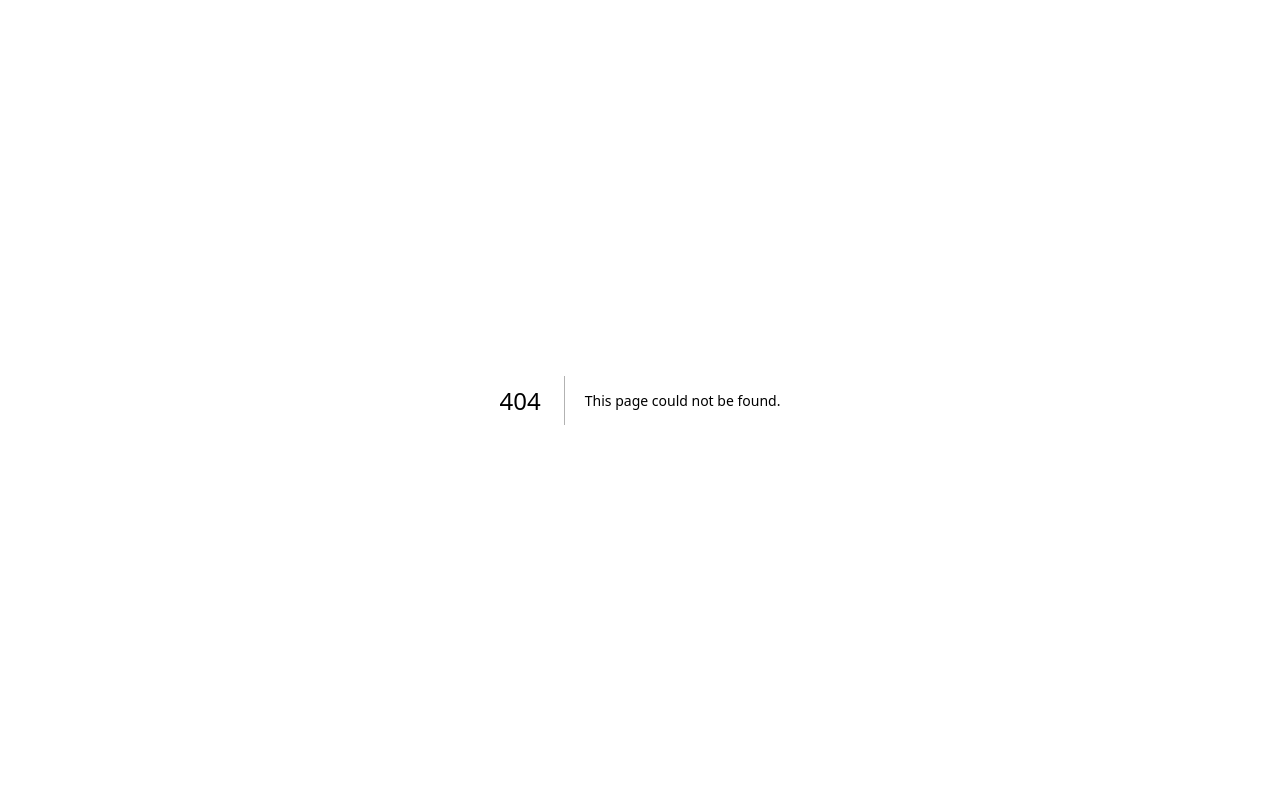
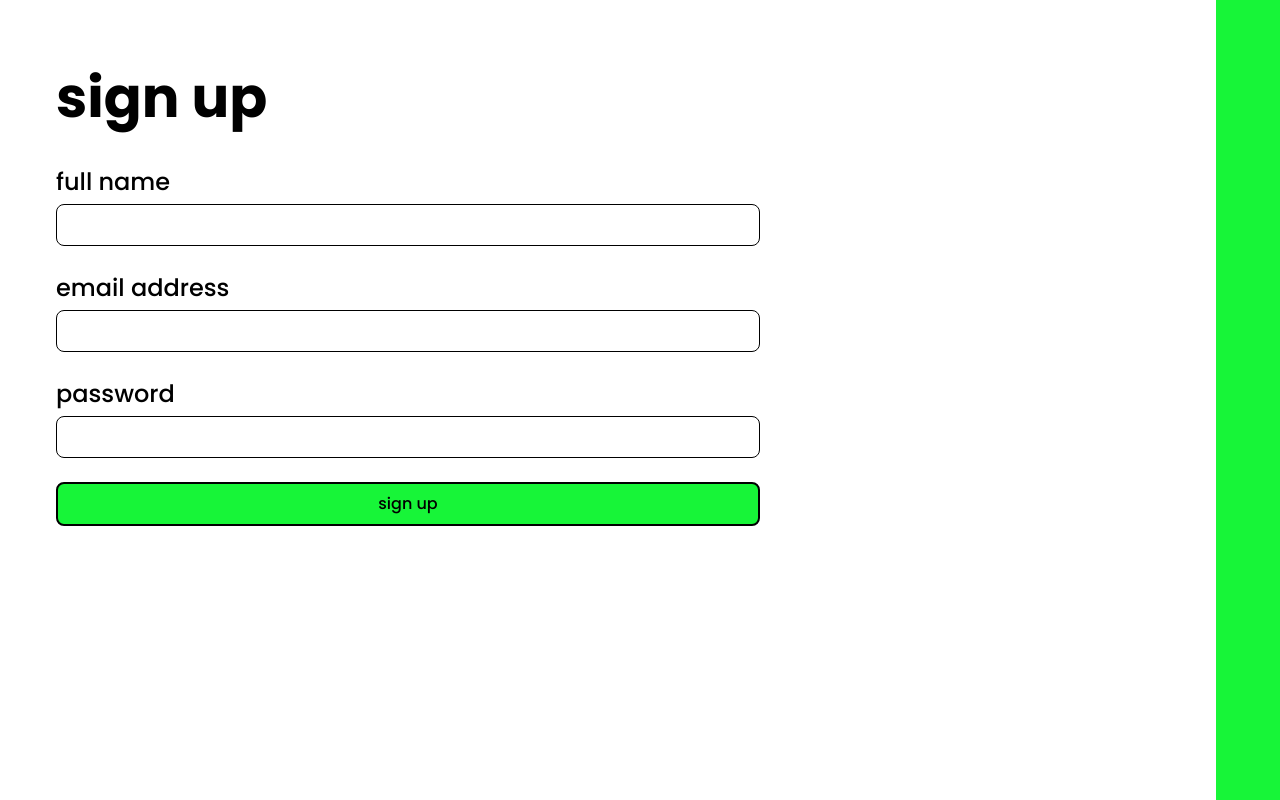
Before and after one commit to nonvegetable/assero, a Next.js app in the folder assero-frontend/: page /signup in a window 1280 px wide. Before the commit this address had no page. Built offline with nearby package versions, Linux system fonts and the light colour scheme.

Commit message:
login and signup pages

```diff
--- /dev/null
+++ b/assero-frontend/src/app/login/page.tsx
@@ -0,0 +1,5 @@
+import LoginPage from "../../pages/loginpage";
+
+export default function Login() {
+  return <LoginPage />;
+}
--- /dev/null
+++ b/assero-frontend/src/app/signup/page.tsx
@@ -0,0 +1,5 @@
+import Signup from "../../pages/signuppage";
+
+export default function SignupPage() {
+    return <Signup />;
+  }
--- /dev/null
+++ b/assero-frontend/src/components/login-signup/login.tsx
@@ -0,0 +1,84 @@
+"use client";
+import React, { useState } from "react";
+
+const Login = () => {
+  const [formData, setFormData] = useState({
+    email: "",
+    password: "",
+  });
+
+  const inputClass =
+    "w-full border border-black rounded-lg p-2 focus:outline-none focus:ring-2 focus:ring-green-500 text-black";
+
+  const handleChange = (e: React.ChangeEvent<HTMLInputElement>) => {
+    const { name, value } = e.target;
+    setFormData({ ...formData, [name]: value });
+  };
+
+  const handleSubmit = (e: React.FormEvent<HTMLFormElement>) => {
+    e.preventDefault();
+    console.log("Login Data:", formData);
+    // Add login API logic here
+  };
+
+  return (
+    <div className="min-h-screen bg-white relative">
+      {/* Green Strip */}
+      <div className="absolute right-0 top-0 h-full w-16 bg-[#17F538]"></div>
+
+      <div className="p-6 pr-20">
+        <form
+          onSubmit={handleSubmit}
+          className="bg-white w-full max-w-3xl p-8 text-black"
+        >
+          <h1 className="text-[3.5rem] font-bold mb-6 text-black">log in</h1>
+
+          <div className="mb-6">
+            <label
+              htmlFor="email"
+              className="block text-[1.5rem] font-medium mb-1 text-black"
+            >
+              email address
+            </label>
+            <input
+              type="email"
+              id="email"
+              name="email"
+              value={formData.email}
+              onChange={handleChange}
+              className={inputClass}
+              required
+            />
+          </div>
+
+          <div className="mb-6">
+            <label
+              htmlFor="password"
+              className="block text-[1.5rem] font-medium mb-1 text-black"
+            >
+              password
+            </label>
+            <input
+              type="password"
+              id="password"
+              name="password"
+              value={formData.password}
+              onChange={handleChange}
+              className={inputClass}
+              required
+            />
+          </div>
+
+          <button
+            type="submit"
+            className="w-full bg-[#17F538] text-black py-2 px-4 rounded-lg font-medium hover:opacity-80 transition duration-300 border-2 border-black"
+          >
+            log in
+          </button>
+        </form>
+      </div>
+    </div>
+  );
+};
+
+export default Login;
--- /dev/null
+++ b/assero-frontend/src/components/login-signup/signup.tsx
@@ -0,0 +1,103 @@
+"use client";
+import React, { useState } from "react";
+
+const Signup = () => {
+  const [formData, setFormData] = useState({
+    name: "",
+    email: "",
+    password: "",
+  });
+
+  const inputClass =
+    "w-full border border-black rounded-lg p-2 focus:outline-none focus:ring-2 focus:ring-green-500 text-black";
+
+  const handleChange = (e: React.ChangeEvent<HTMLInputElement>) => {
+    const { name, value } = e.target;
+    setFormData({ ...formData, [name]: value });
+  };
+
+  const handleSubmit = (e: React.FormEvent<HTMLFormElement>) => {
+    e.preventDefault();
+    console.log("Signup Data:", formData);
+    // Add signup API logic here
+  };
+
+  return (
+    <div className="min-h-screen bg-white relative">
+      {/* Green Strip */}
+      <div className="absolute right-0 top-0 h-full w-16 bg-[#17F538]"></div>
+
+      <div className="p-6 pr-20">
+        <form
+          onSubmit={handleSubmit}
+          className="bg-white w-full max-w-3xl p-8 text-black"
+        >
+          <h1 className="text-[3.5rem] font-bold mb-6 text-black">sign up</h1>
+
+          <div className="mb-6">
+            <label
+              htmlFor="name"
+              className="block text-[1.5rem] font-medium mb-1 text-black"
+            >
+              full name
+            </label>
+            <input
+              type="text"
+              id="name"
+              name="name"
+              value={formData.name}
+              onChange={handleChange}
+              className={inputClass}
+              required
+            />
+          </div>
+
+          <div className="mb-6">
+            <label
+              htmlFor="email"
+              className="block text-[1.5rem] font-medium mb-1 text-black"
+            >
+              email address
+            </label>
+            <input
+              type="email"
+              id="email"
+              name="email"
+              value={formData.email}
+              onChange={handleChange}
+              className={inputClass}
+              required
+            />
+          </div>
+
+          <div className="mb-6">
+            <label
+              htmlFor="password"
+              className="block text-[1.5rem] font-medium mb-1 text-black"
+            >
+              password
+            </label>
+            <input
+              type="password"
+              id="password"
+              name="password"
+              value={formData.password}
+              onChange={handleChange}
+              className={inputClass}
+              required
+            />
+          </div>
+
+          <button
+            type="submit"
+            className="w-full bg-[#17F538] text-black py-2 px-4 rounded-lg font-medium hover:opacity-80 transition duration-300 border-2 border-black"
+          >
+            sign up
+          </button>
+        </form>
+      </div>
+    </div>
+  );
+};
+
+export default Signup;
--- /dev/null
+++ b/assero-frontend/src/pages/loginpage.tsx
@@ -0,0 +1,5 @@
+import Login from '../components/login-signup/login';
+
+export default function LoginPage() {
+  return <Login />;
+}
--- /dev/null
+++ b/assero-frontend/src/pages/signuppage.tsx
@@ -0,0 +1,5 @@
+import Signup from "@/components/login-signup/signup";
+
+export default function SignupPage() {
+  return <Signup />;
+}
```
